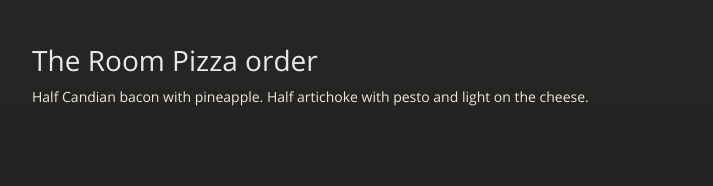
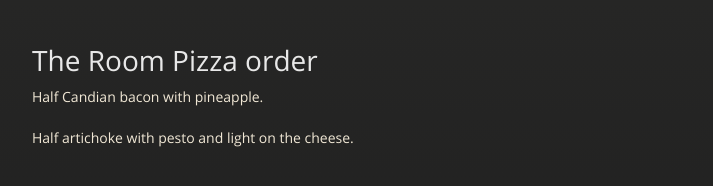
Before and after one commit to mdiebolt/the-room-pizza, a plain HTML site: page index.html in a window 1280 px wide. Shown: the part 226-412 px from the top of the page, without its empty margins (283-996 px from the left). Drawn offline with nearby package versions, Linux system fonts and the light colour scheme.

Commit message:
Updating ingredients list

```diff
--- a/index.html
+++ b/index.html
@@ -30,8 +30,8 @@
 
         <h1>The Room Pizza order</h1>
 
-<p>Half Candian bacon with pineapple.
-Half artichoke with pesto and light on the cheese.</p>
+<p>Half Candian bacon with pineapple.</p>
+<p>Half artichoke with pesto and light on the cheese.</p>
       </section>
 
     </div>
```
